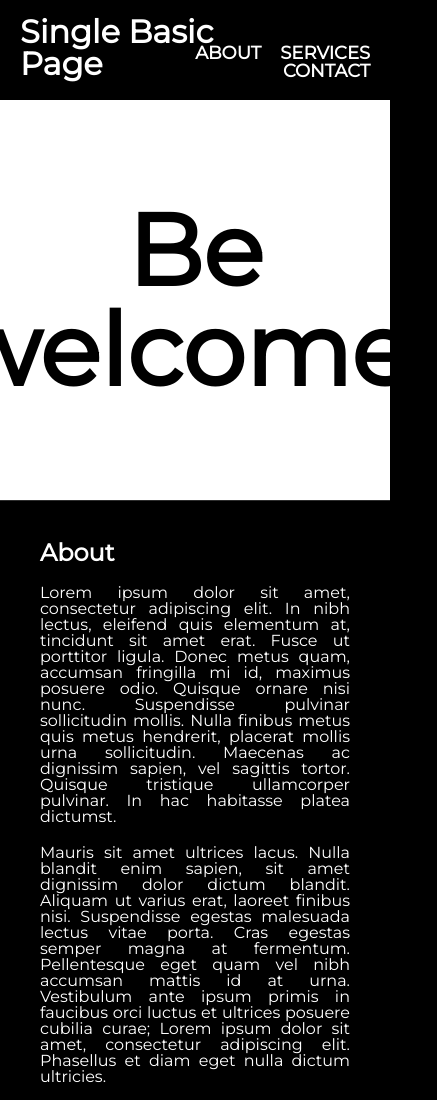
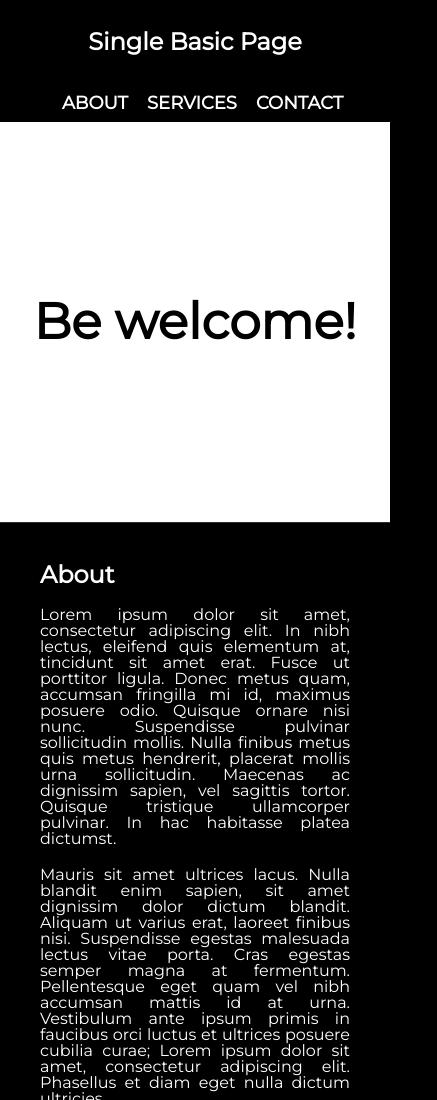
Before and after one commit to souzantero/single-basic-page, a plain HTML site: page index.html in a window 390 px wide. Shown: the top 1100 px of the page, 437 px wide, since content can reach past the window. Drawn offline with Linux system fonts and the light colour scheme.

Commit message:
mobile style

```diff
--- a/style.css
+++ b/style.css
@@ -117,3 +117,33 @@ footer {
 .copyright {
     font-size: large;
 }
+
+@media screen and (max-width: 480px) {
+
+    .header {
+        position: static;
+        height: auto;
+    }
+
+    .header-title {
+        display: block;
+        position: static;
+        width: auto;
+        padding: 10px;
+        margin: 20px 0 20px 0;
+        font-size: x-large;
+        text-align: center;
+    }
+
+    .header-nav {
+        display: block;
+        position: static;
+        width: auto;
+        padding: 10px;
+        text-align: center;
+    }
+
+    .banner {
+        font-size: 50px;
+    }
+}
```
